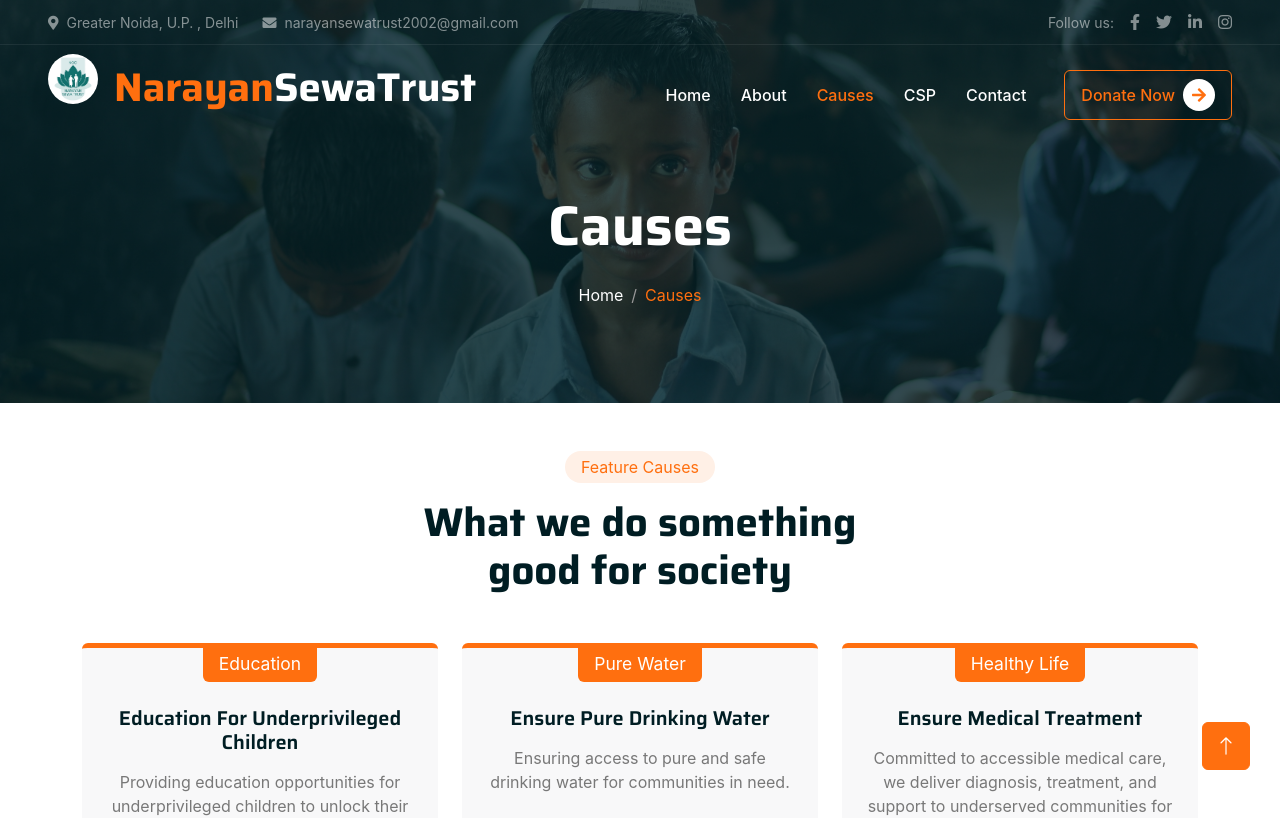
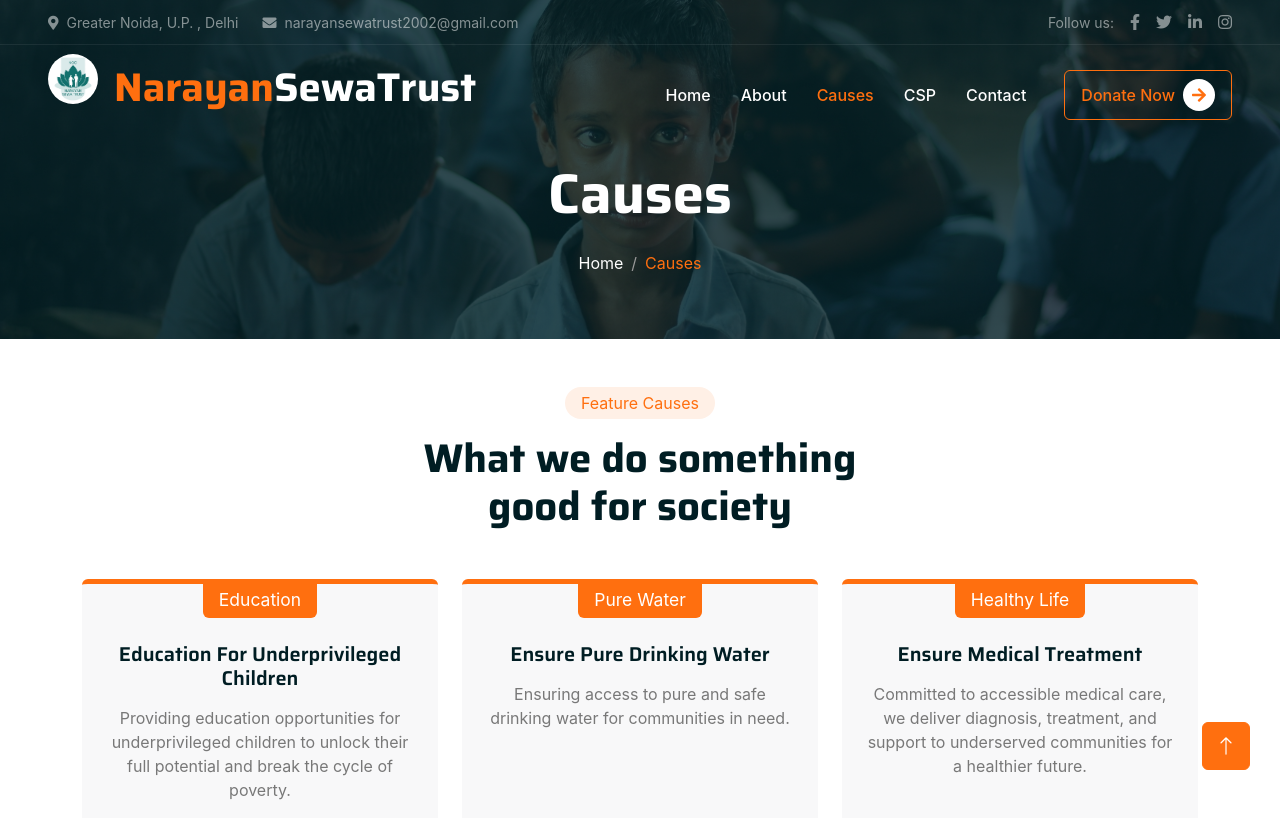
Before and after one commit to Naryan-Sewa-Trust/NGO-FINAL, a React (Create React App) app: page /causes in a window 1280 px wide. Shown: the top 818 px of the page. Built offline with nearby package versions, Linux system fonts and the light colour scheme.

Commit message:
update pageheader

```diff
--- a/public/css/style.css
+++ b/public/css/style.css
@@ -175,8 +175,8 @@
 }
 
 .page-header {
-  padding-top: 12rem;
-  padding-bottom: 6rem;
+  padding-top: 10rem;
+  padding-bottom: 4rem;
   background: linear-gradient(rgba(0, 29, 35, 0.8), rgba(0, 29, 35, 0.8)),
     url(../img/carousel-1.jpg) center center no-repeat;
   background-size: cover;
--- a/src/components/common/Header.js
+++ b/src/components/common/Header.js
@@ -26,7 +26,7 @@ function Header(props) {
 
   useEffect(() => {
     function setFixed() {
-      if (window.scrollY >= 300) {
+      if (window.scrollY >= 250) {
         setSticky(true);
       } else {
         setSticky(false);
```
